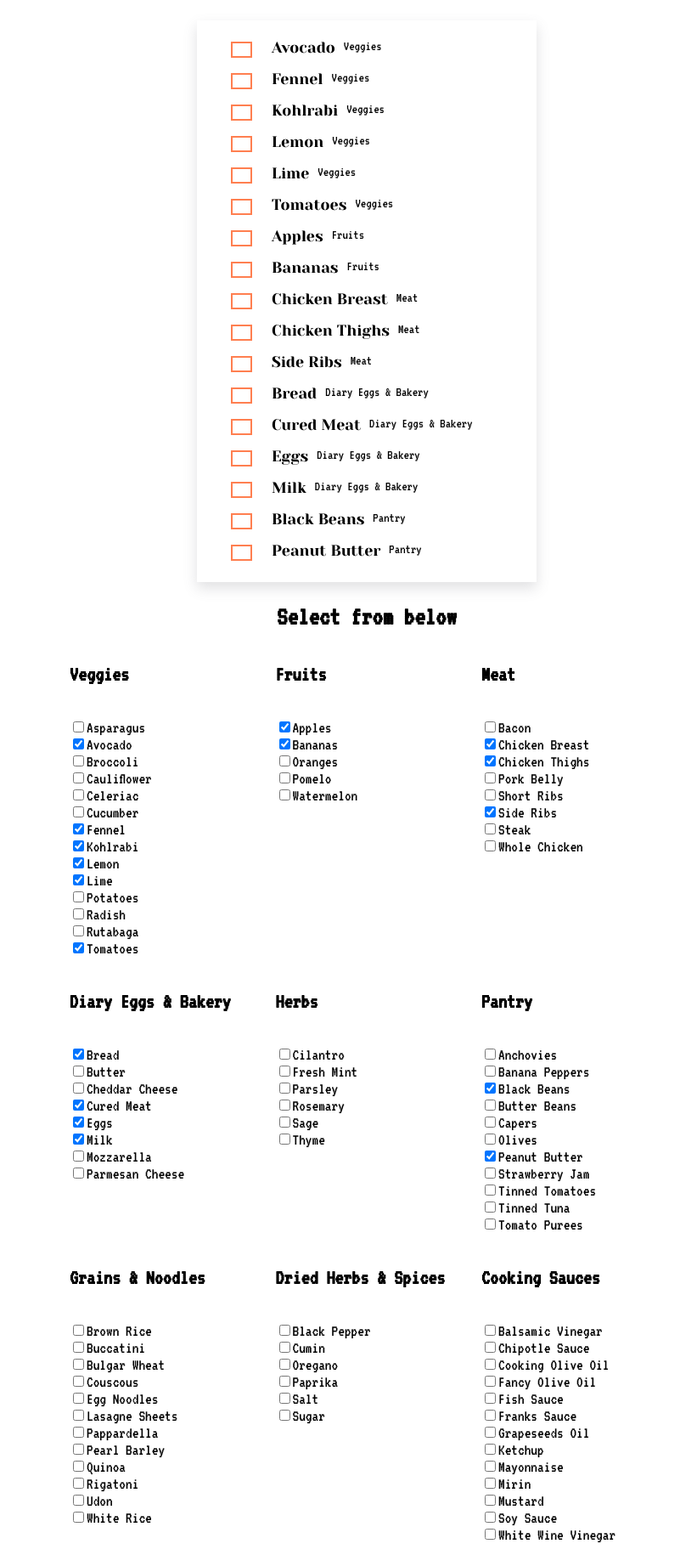
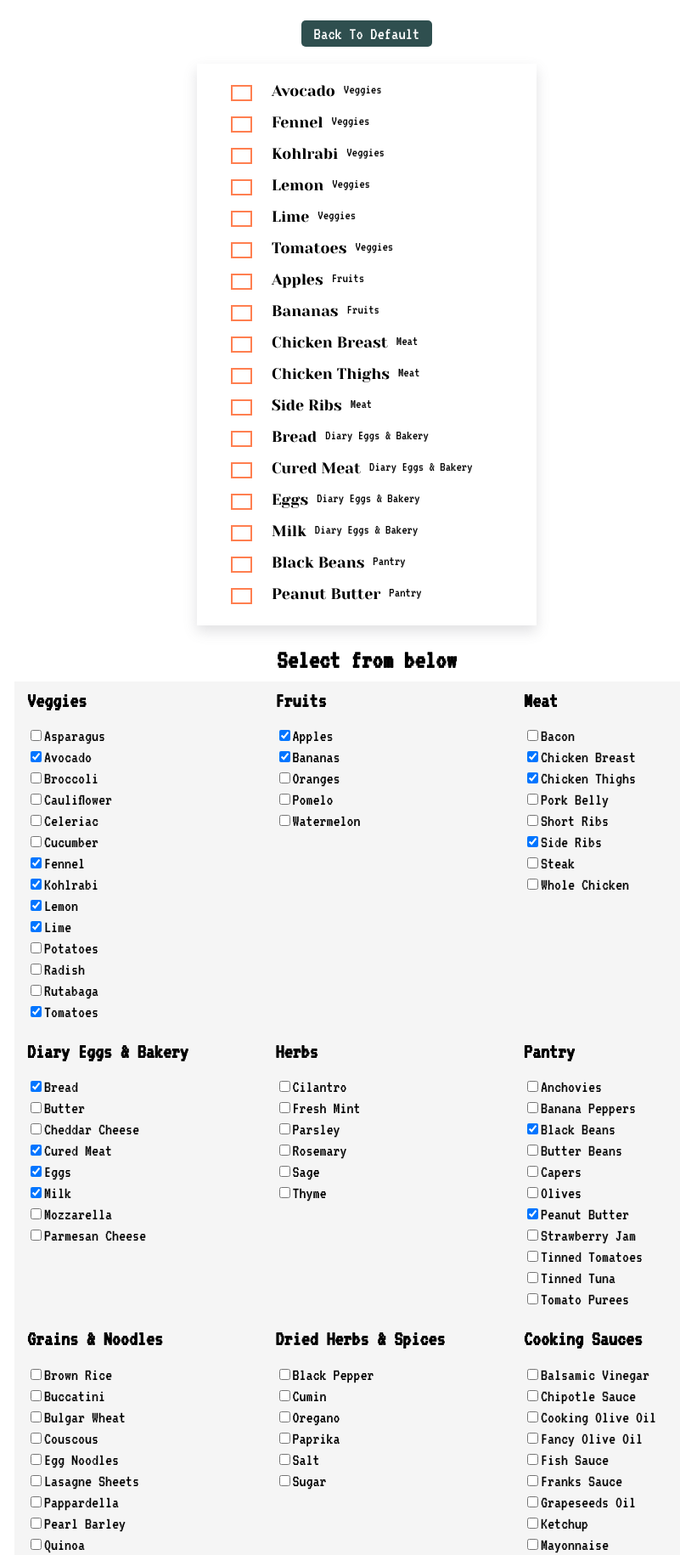
Before and after one commit to Whateasy/whateasy.github.io, a plain HTML site: page shoppingList/index.html in a window 1280 px wide. Shown: the part 78-1908 px from the top of the page at 85% size, without its empty margins (208-1009 px from the left). Drawn offline with nearby package versions, Linux system fonts and the light colour scheme.

Commit message:
added client-side storage to persist shopping list

```diff
--- a/shoppingList/index.html
+++ b/shoppingList/index.html
@@ -16,9 +16,16 @@
 <div class="container">
     <h1>Easy Shopping List <span class="material-symbols-outlined">smart_toy</span></h1>
 
+    <button class="btnDefaultList">
+        Back To Default
+    </button>
     <div class="shoppingList">
 
     </div>
+    <div>
+
+    </div>
+
     <div class="selectionHeading">
     <h2>
         Select from below
--- a/shoppingList/index.js
+++ b/shoppingList/index.js
@@ -2,7 +2,10 @@ import {shoppingItemByCategories, shoppingCategoryByItems, displayOrder, default
 
 const shoppingItems = document.querySelector('.itemList')
 const divShoppingList = document.querySelector('.shoppingList')
-const selectedShoppingList = defaultList
+let selectedShoppingList = JSON.parse(localStorage.getItem('shoppingList')) || defaultList
+const btnRestoreDefaultList = document.querySelector('.btnDefaultList')
+
+// localStorage.removeItem('shoppingList')
 
 insertOrderedShoppingItems(displayOrder, shoppingCategoryByItems)
 
@@ -10,6 +13,7 @@ checkInputBox()
 
 updateShoppingListSection()
 
+btnRestoreDefaultList.addEventListener('click', revertToDefaultList)
 
 //Add pre-defined shopping items per category to the 'shoppingItems' section of the page
 //Display order is defined in the displayOrder list
@@ -104,14 +108,13 @@ function createSpan(name, className){
 
 //Event Listener for input box. When a box is ticked, it is added to the 'selectedShoppingList'.
 function inputBoxToShoppingList(){
-    console.log(selectedShoppingList)
     if (this.checked && selectedShoppingList.indexOf(this.value)===-1 ) {
             selectedShoppingList.splice(0, 0, this.value)
     } else if (!this.checked && selectedShoppingList.indexOf(this.value)!==-1){
             const indexStart= selectedShoppingList.indexOf(this.value)
             selectedShoppingList.splice(indexStart, 1)
     }
-console.log(selectedShoppingList)
+    localStorage.setItem('shoppingList', JSON.stringify(selectedShoppingList))
     updateShoppingListSection()
 }
 
@@ -119,6 +122,15 @@ console.log(selectedShoppingList)
 function strikeOffList(){
     this.nextElementSibling.classList.toggle('strikethrough')
     this.nextElementSibling.nextElementSibling.classList.toggle('strikethrough')
+}
+
+//Event Listener to remove cached shopping list and restore to default list. The page reloads
+
+function revertToDefaultList(){
+    console.log('i have used default list')
+    localStorage.removeItem('shoppingList')
+    selectedShoppingList = defaultList
+    location.reload()
 }
 
 //sort the shopping list alphabetically and then according to the display order
--- a/shoppingList/styles.css
+++ b/shoppingList/styles.css
@@ -36,6 +36,31 @@ ul {
     padding-left: 0px;
     justify-items: center;
 }
+
+.btnDefaultList {
+    border-radius: 5px;
+    padding: 5px 15px;
+    margin-bottom: 20px;
+    background-color: darkslategrey;
+    border: none;
+    color: white;
+    font-family: 'VT323', monospace;
+    font-size: 1.3em;
+    transition: all 0.5s linear;
+}
+
+.btnDefaultList:hover {
+    background-color: seagreen;
+}
+
+.btnDefaultList:active {
+        /*transform: scale(1.2);*/
+    background-color: seagreen;
+    box-shadow: 0 5px #666;
+    transform: translateY(4px);
+    /* Moving button 4px to y-axis */
+}
+
 
 
 .shoppingList {
@@ -109,10 +134,12 @@ ul {
     justify-content: space-between;
     flex-wrap: wrap;
     padding: 10px 15px 40px;
+    background-color: whitesmoke;
 }
 
 .itemList h2 {
     font-size: 1.2em;
+    margin: 0px;
 }
 
 .divForTypes {
@@ -132,9 +159,14 @@ ul {
     transform: scale(1.3);
 }
 
+.itemList li {
+    padding-bottom: 5px;
+    font-size: 20px;
+}
+
 @media screen and (min-width: 600px) {
     .itemList {
-        max-width: 700px;
+        max-width: 800px;
         column-gap: 20px;
     }
     .itemList h2 {
```
